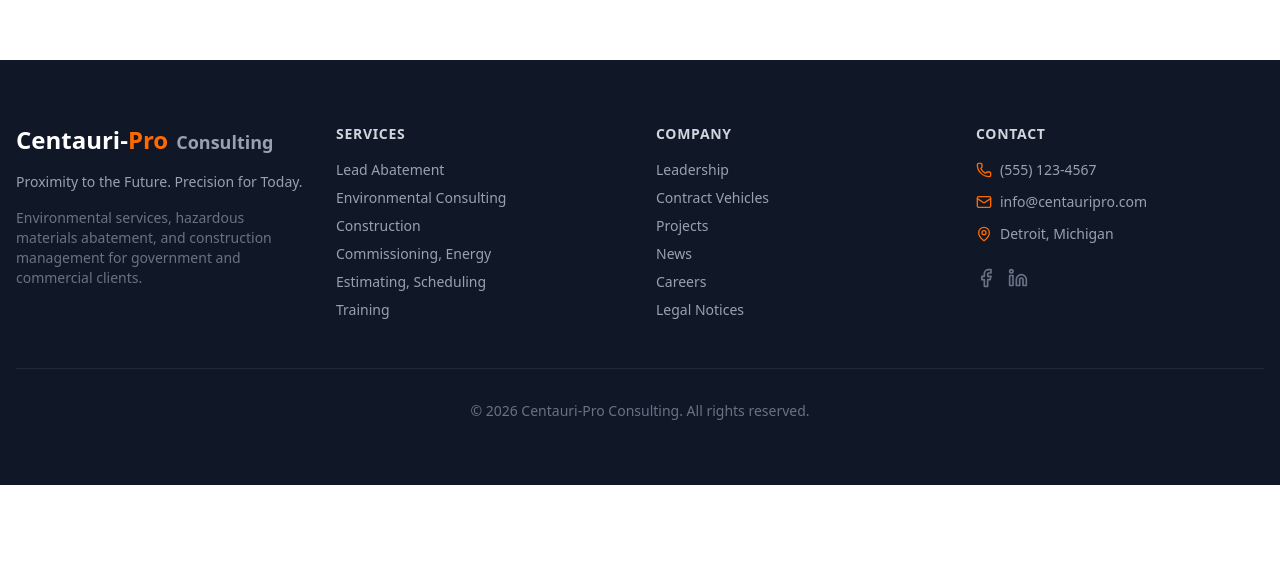
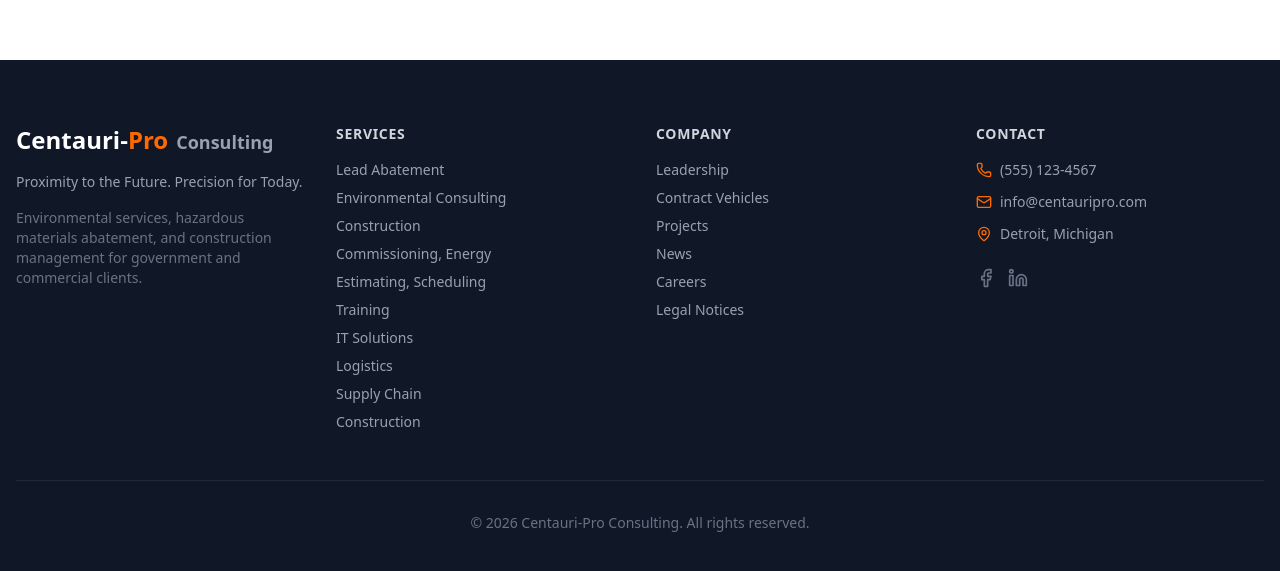
Before and after one commit to nexdyne/Stratra-Dynamics-L.L.C, a React (Vite) app: page /news/1 in a window 1280 px wide. Shown: the part 856-1427 px from the top of the page. Before the commit the page ends 1341 px from the top, so only its background shows below. Built offline with nearby package versions, Linux system fonts and the light colour scheme.

Commit message:
Add routes, imports, and nav links for 4 remaining service pages

```diff
--- a/src/App.jsx
+++ b/src/App.jsx
@@ -33,6 +33,10 @@ import ConstructionRenovationPage from './pages/services/ConstructionRenovationP
 import EnergySustainabilityPage from './pages/services/EnergySustainabilityPage';
 import RiskManagementPage from './pages/services/RiskManagementPage';
 import TrainingCompliancePage from './pages/services/TrainingCompliancePage';
+import ITSolutionsPage from './pages/services/ITSolutionsPage';
+import LogisticsPage from './pages/services/LogisticsPage';
+import SupplyProcurementPage from './pages/services/SupplyProcurementPage';
+import ConstructionManagementPage from './pages/services/ConstructionManagementPage';
 
 const serviceLinks = [
   { name: "Lead Abatement & Hazardous Materials", path: "/services/lead-abatement-hazardous-materials" },
@@ -41,6 +45,10 @@ const serviceLinks = [
   { name: "Commissioning, Energy & Sustainability", path: "/services/commissioning-energy-sustainability" },
   { name: "Estimating, Scheduling & Risk Management", path: "/services/estimating-scheduling-risk-management" },
   { name: "Training & Compliance Services", path: "/services/training-compliance-services" },
+  { name: "IT Solutions & Cybersecurity", path: "/services/it-solutions-cybersecurity" },
+  { name: "Logistics & Fleet Management", path: "/services/logistics-fleet-management" },
+  { name: "Supply Chain & Procurement", path: "/services/supply-chain-procurement" },
+  { name: "Construction & Program Management", path: "/services/construction-program-management" },
 ];
 
 // Main App Component with Navigation
@@ -276,6 +284,10 @@ const App = () => {
           <Route path="/services/commissioning-energy-sustainability" element={<EnergySustainabilityPage />} />
           <Route path="/services/estimating-scheduling-risk-management" element={<RiskManagementPage />} />
           <Route path="/services/training-compliance-services" element={<TrainingCompliancePage />} />
+          <Route path="/services/it-solutions-cybersecurity" element={<ITSolutionsPage />} />
+          <Route path="/services/logistics-fleet-management" element={<LogisticsPage />} />
+          <Route path="/services/supply-chain-procurement" element={<SupplyProcurementPage />} />
+          <Route path="/services/construction-program-management" element={<ConstructionManagementPage />} />
         </Routes>
 
         {/* Footer */}
```
